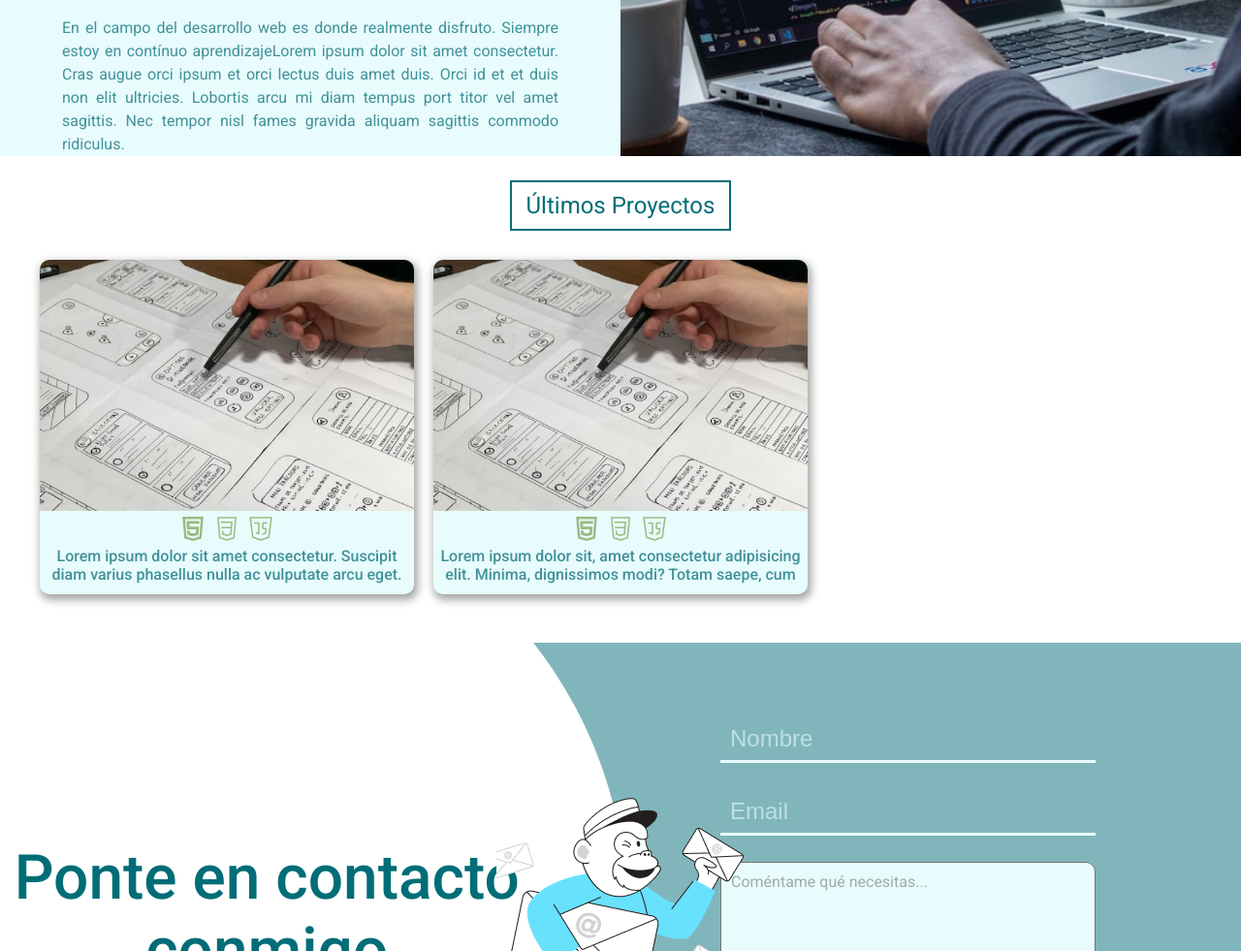
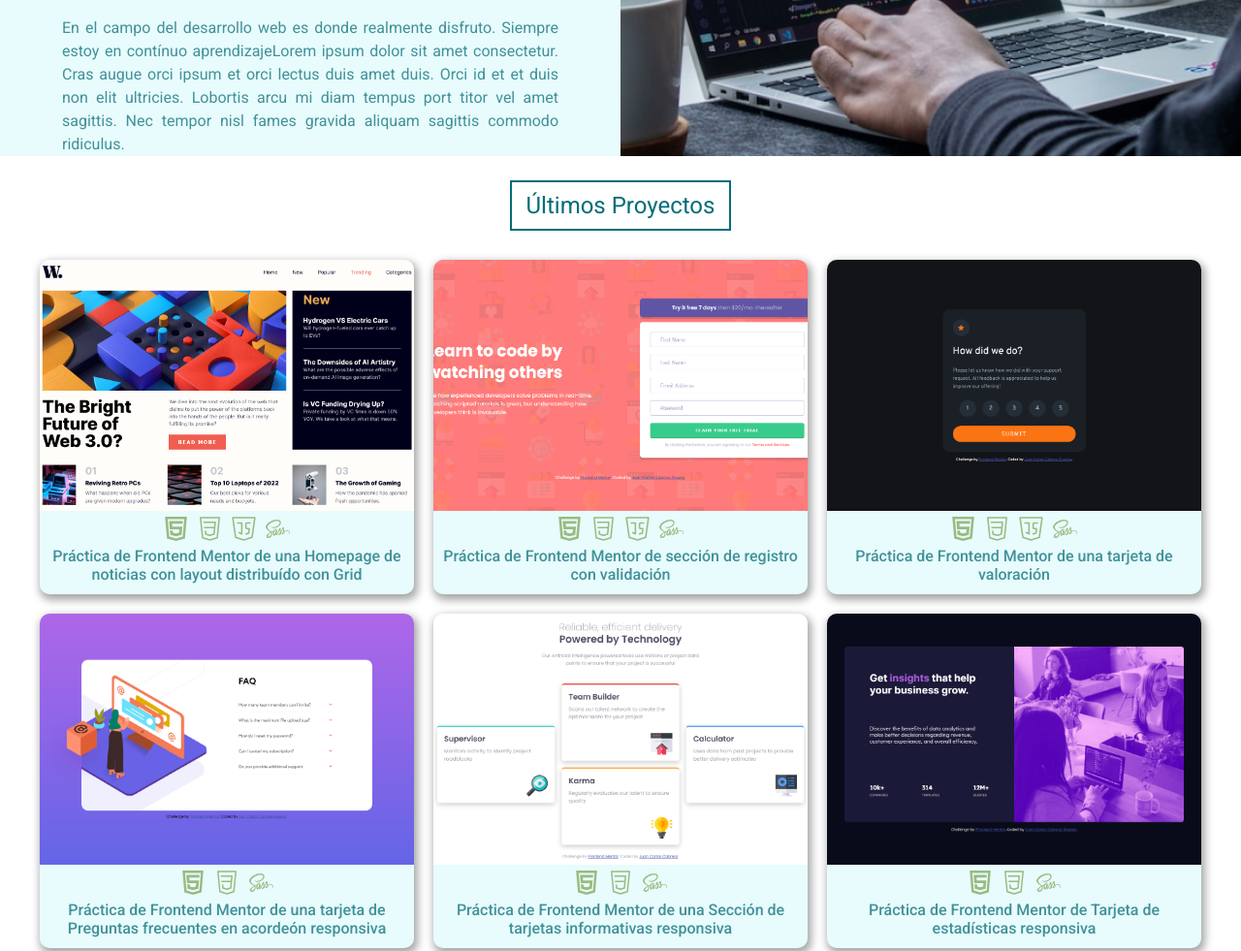
Before and after one commit to jcarloscab/jcarloscab.github.io, a plain HTML site: page index.html in a window 1280 px wide. Shown: the part 1530-2511 px from the top of the page at 97% size. Drawn offline with Linux system fonts and the light colour scheme.

Commit message:
javascript y txt: Sección de proyectos y sus datos

```diff
--- a/index.html
+++ b/index.html
@@ -225,128 +225,8 @@
           </picture>
         </article>
       </section>
-      <section class="projects">
+      <section id="projects" class="projects">
         <h3 class="projects__title">Últimos Proyectos</h3>
-        <div class="projects__cards">
-          <article class="project-card">
-            <picture class="project-card__img-container">
-              <img
-                src="./img/design.jpg"
-                alt="imagen del proyecto"
-                class="project-card__img"
-              />
-            </picture>
-            <div class="project-card__icons-container">
-              <picture class="mini-icon">
-                <img
-                  src="./img/html5.svg"
-                  aria-hidden="true"
-                  alt=""
-                  class="mini-icon__img"
-                />
-              </picture>
-              <picture class="mini-icon">
-                <img
-                  src="./img/css3.svg"
-                  aria-hidden="true"
-                  alt=""
-                  class="mini-icon__img"
-                />
-              </picture>
-              <picture class="mini-icon">
-                <img
-                  src="./img/javascript.svg"
-                  aria-hidden="true"
-                  alt=""
-                  class="mini-icon__img"
-                />
-              </picture>
-            </div>
-            <h5 class="project-card__title">
-              Lorem ipsum dolor sit amet consectetur. Suscipit diam varius
-              phasellus nulla ac vulputate arcu eget.
-            </h5>
-            <div class="project-card__glass">
-              <div class="project-card__glass-content">
-                <p class="project-card__description">
-                  Lorem ipsum dolor sit amet consectetur, adipisicing elit. Qui
-                  laudantium soluta rerum debitis quas incidunt doloribus
-                  similique, soluta rerum debitis quas incidunt doloribus
-                  similique,
-                </p>
-                <div class="project-card__buttons-container">
-                  <a href="#" class="button glass-button project-card__link">
-                    <span>ir a Web</span>
-                    <img src="./img/web.svg" aria-hidden="true" alt="" />
-                  </a>
-                  <a href="#" class="button glass-button project-card__link">
-                    <span>ver Código</span>
-                    <img src="./img/web.svg" aria-hidden="true" alt="" />
-                  </a>
-                </div>
-              </div>
-            </div>
-          </article>
-          <article class="project-card">
-            <picture class="project-card__img-container">
-              <img
-                src="./img/design.jpg"
-                alt="imagen del proyecto"
-                class="project-card__img"
-              />
-            </picture>
-            <div class="project-card__icons-container">
-              <picture class="mini-icon">
-                <img
-                  src="./img/html5.svg"
-                  aria-hidden="true"
-                  alt=""
-                  class="mini-icon__img"
-                />
-              </picture>
-              <picture class="mini-icon">
-                <img
-                  src="./img/css3.svg"
-                  aria-hidden="true"
-                  alt=""
-                  class="mini-icon__img"
-                />
-              </picture>
-              <picture class="mini-icon">
-                <img
-                  src="./img/javascript.svg"
-                  aria-hidden="true"
-                  alt=""
-                  class="mini-icon__img"
-                />
-              </picture>
-            </div>
-            <h5 class="project-card__title">
-              Lorem ipsum dolor sit, amet consectetur adipisicing elit. Minima,
-              dignissimos modi? Totam saepe, cum
-            </h5>
-            <div class="project-card__glass">
-              <div class="project-card__glass-content">
-                <p class="project-card__description">
-                  Lorem ipsum dolor sit amet consectetur, adipisicing elit. Qui
-                  laudantium soluta rerum debitis quas incidunt doloribus
-                  similique, soluta rerum debitis quas incidunt doloribus
-                  similique,
-                </p>
-                <div class="project-card__buttons-container">
-                  <a href="#" class="button glass-button project-card__link">
-                    <span>ir a Web</span>
-                    <img src="./img/web.svg" aria-hidden="true" alt="" />
-                  </a>
-                  <a href="#" class="button glass-button project-card__link">
-                    <span>ver Código</span>
-                    <img src="./img/web.svg" aria-hidden="true" alt="" />
-                  </a>
-                </div>
-              </div>
-            </div>
-          </article>
-        </div>
       </section>
       <section id="contact" class="contact">
         <div class="contact__title-container">
--- a/js/main.js
+++ b/js/main.js
@@ -0,0 +1,74 @@
+// variables
+const projectSection = document.getElementById("projects");
+
+// presentar projectos
+const showProjects = async () => {
+  const datas = await (await fetch("./projects.txt")).json();
+  const arrayProjects = datas.projects;
+  const projectsFragment = document.createDocumentFragment();
+  const projectsContainer = document.createElement("div");
+  projectsContainer.setAttribute("class", "projects__cards");
+
+  // rellenamos el contenedor de proyectos solo con los 12 primeros proyectos si los hubiera.
+  const projects = arrayProjects.filter((project, index) => index < 12);
+  const getIcons = (icons) => {};
+
+  projects.forEach((project) => {
+    const { img, alt, icons, title, description, web, code } = project;
+    const projectContainer = document.createElement("article");
+    projectContainer.setAttribute("class", "project-card");
+    const iconsFragment = document.createDocumentFragment();
+    const iconsContainer = document.createElement("div");
+    iconsContainer.setAttribute("class", "project-card__icons-container");
+
+    // cogemos los iconos
+    icons.forEach((icon) => {
+      const iconContainer = document.createElement("picture");
+      iconContainer.setAttribute("class", "mini-icon");
+      iconContainer.innerHTML = `
+        <img
+          src="./img/${icon}.svg"
+          aria-hidden="true"
+          alt=""
+          class="mini-icon__img" />
+      `;
+      iconsContainer.appendChild(iconContainer);
+    });
+    iconsFragment.appendChild(iconsContainer);
+
+    // rellenamos el contenido del proyecto con los datos
+    projectContainer.innerHTML = `
+      <picture class="project-card__img-container">
+        <img src=${img} alt=${alt} class="project-card__img" />
+      </picture>
+      `;
+    projectContainer.appendChild(iconsFragment);
+    projectContainer.innerHTML += `
+      <h5 class="project-card__title">
+        ${title}
+      </h5>
+      <div class="project-card__glass">
+        <div class="project-card__glass-content">
+          <p class="project-card__description">
+            ${description}
+          </p>
+          <div class="project-card__buttons-container">
+            <a href="${web}" class="button glass-button project-card__link" target="_blank">
+              <span>ir a Web</span>
+              <img src="./img/web.svg" aria-hidden="true" alt="" />
+            </a>
+            <a href="${code}" class="button glass-button project-card__link" target="_blank">
+              <span>ver Código</span>
+              <img src="./img/web.svg" aria-hidden="true" alt="" />
+            </a>
+          </div>
+        </div>
+      </div>
+    `;
+    projectsContainer.appendChild(projectContainer);
+  });
+  projectsFragment.appendChild(projectsContainer);
+  projectSection.appendChild(projectsFragment);
+};
+
+showProjects();
```
Also changed, not shown: img/projects/faq-accordion-card.png (added), img/projects/four-card-feature-section.png (added), img/projects/interactive-rating-component.png (added), img/projects/intro-component-signup.png (added), img/projects/news-homepage.png (added), img/projects/product-card.png (added), img/projects/stats-preview-card.png (added), projects.txt (added).
